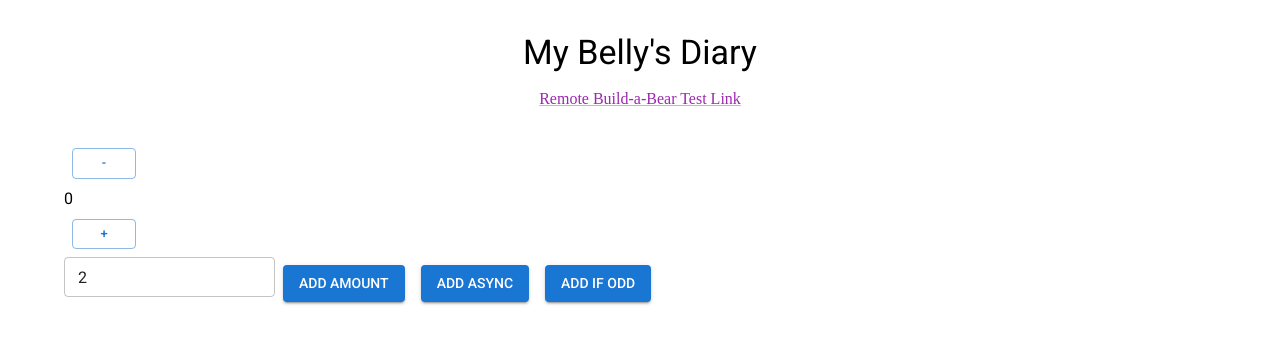
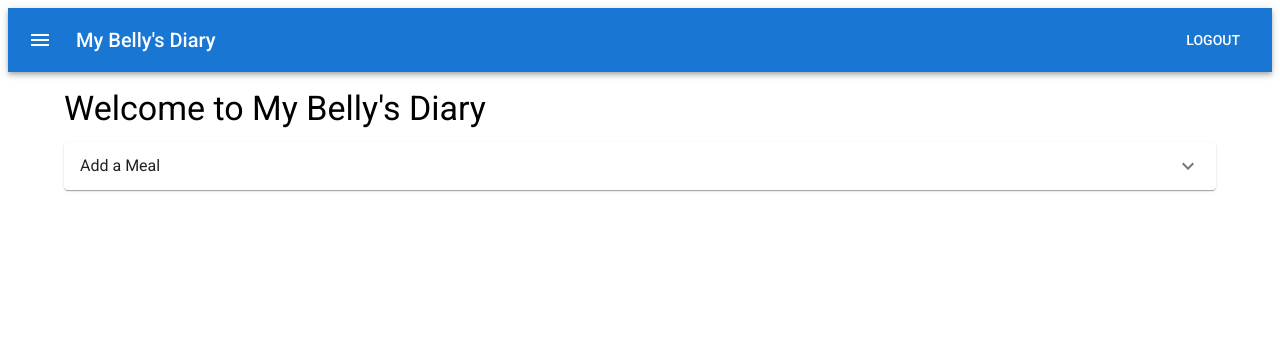
Before and after one commit to mungewrath/meal-journal, a Next.js app in the folder mbd-web/: page / in a window 1280 px wide. Shown: the top 344 px of the page. Built offline with nearby package versions, Linux system fonts and the light colour scheme; what @mui/material-nextjs would draw is missing.

Commit message:
Initial prototype of add a meal/symptom menu

```diff
--- a/mbd-web/src/app/page.tsx
+++ b/mbd-web/src/app/page.tsx
@@ -1,37 +1,171 @@
+"use client";
 import * as React from "react";
+import AppBar from "@mui/material/AppBar";
+import Box from "@mui/material/Box";
+import Toolbar from "@mui/material/Toolbar";
+import IconButton from "@mui/material/IconButton";
+import Typography from "@mui/material/Typography";
+import Button from "@mui/material/Button";
+import MenuIcon from "@mui/icons-material/Menu";
 import Container from "@mui/material/Container";
-import Box from "@mui/material/Box";
-import Typography from "@mui/material/Typography";
-import Link from "@mui/material/Link";
-import NextLink from "next/link";
-import { Counter } from "@/ui/Counter";
+import Accordion from "@mui/material/Accordion";
+import AccordionSummary from "@mui/material/AccordionSummary";
+import AccordionDetails from "@mui/material/AccordionDetails";
+import ExpandMoreIcon from "@mui/icons-material/ExpandMore";
+import TextField from "@mui/material/TextField";
+import Select, { SelectChangeEvent } from "@mui/material/Select";
+import MenuItem from "@mui/material/MenuItem";
+import FormControl from "@mui/material/FormControl";
+import InputLabel from "@mui/material/InputLabel";
+import DeleteIcon from "@mui/icons-material/Delete";
+import SaveIcon from "@mui/icons-material/Save";
+import RestaurantIcon from "@mui/icons-material/Restaurant";
+import HealingIcon from "@mui/icons-material/Healing";
+import { useState, useEffect } from "react";
 
 export default function Home() {
+  const [mealName, setMealName] = useState("");
+  const [date, setDate] = useState("");
+  const [selectedOption, setSelectedOption] = useState("meal");
+
+  const handleMealNameChange = (event: SelectChangeEvent<string>) => {
+    setMealName(event.target.value as string);
+  };
+
+  const handleDateChange = (event: React.ChangeEvent<HTMLInputElement>) => {
+    setDate(event.target.value);
+  };
+
+  const handleOptionChange = (option: string) => {
+    setSelectedOption(option);
+  };
+
+  useEffect(() => {
+    // Set the default date to today's date
+    const today = new Date().toISOString().split("T")[0];
+    setDate(today);
+
+    // Example of setting the date from a data call
+    // fetch('/api/getDate')
+    //   .then(response => response.json())
+    //   .then(data => setDate(data.date));
+  }, []);
+
   return (
     <div>
-      <main>
-        <Container maxWidth="lg">
+      <AppBar position="static">
+        <Toolbar>
+          <IconButton
+            edge="start"
+            color="inherit"
+            aria-label="menu"
+            sx={{ mr: 2 }}
+          >
+            <MenuIcon />
+          </IconButton>
+          <Typography variant="h6" component="div" sx={{ flexGrow: 1 }}>
+            My Belly&apos;s Diary
+          </Typography>
+          <Button color="inherit">Logout</Button>
+        </Toolbar>
+      </AppBar>
+      <Container>
+        <Box my={2}>
+          <Typography variant="h4" component="h1" gutterBottom>
+            Welcome to My Belly&apos;s Diary
+          </Typography>
+          <Accordion>
+            <AccordionSummary expandIcon={<ExpandMoreIcon />}>
+              <Typography>
+                {selectedOption === "meal" ? "Add a Meal" : "Add a Symptom"}
+              </Typography>
+            </AccordionSummary>
+            <AccordionDetails>
+              <Box
+                component="form"
+                sx={{ display: "flex", flexDirection: "column", gap: 2 }}
+              >
+                <Box sx={{ display: "flex", justifyContent: "space-between" }}>
+                  <Button
+                    variant={
+                      selectedOption === "meal" ? "contained" : "outlined"
+                    }
+                    startIcon={<RestaurantIcon />}
+                    onClick={() => handleOptionChange("meal")}
+                    sx={{ flexGrow: 1, mr: 1 }}
+                  >
+                    Meal
+                  </Button>
+                  <Button
+                    variant={
+                      selectedOption === "symptom" ? "contained" : "outlined"
+                    }
+                    startIcon={<HealingIcon />}
+                    onClick={() => handleOptionChange("symptom")}
+                    sx={{ flexGrow: 1, ml: 1 }}
+                  >
+                    Symptom
+                  </Button>
+                </Box>
                 <Box
                   sx={{
-              my: 4,
                     display: "flex",
-              flexDirection: "column",
-              justifyContent: "center",
-              alignItems: "center",
+                    flexDirection: { xs: "column", sm: "row" },
+                    gap: 2,
                   }}
                 >
-            <Typography variant="h4" component="h1" sx={{ mb: 2 }}>
-              My Belly&apos;s Diary
-            </Typography>
-            <Link href="/link" color="secondary" component={NextLink}>
-              Remote Build-a-Bear Test Link
-            </Link>
+                  <TextField
+                    label="Date"
+                    type="date"
+                    value={date}
+                    onChange={handleDateChange}
+                    InputLabelProps={{ shrink: true }}
+                    sx={{ flexGrow: 1 }}
+                  />
+                  <TextField
+                    label="Time"
+                    type="time"
+                    InputLabelProps={{ shrink: true }}
+                    sx={{ flexGrow: 1 }}
+                  />
                 </Box>
-          <Box>
-            <Counter />
+                {selectedOption === "meal" ? (
+                  <>
+                    <FormControl>
+                      <InputLabel>Meal Name</InputLabel>
+                      <Select value={mealName} onChange={handleMealNameChange}>
+                        <MenuItem value="Breakfast">Breakfast</MenuItem>
+                        <MenuItem value="Lunch">Lunch</MenuItem>
+                        <MenuItem value="Dinner">Dinner</MenuItem>
+                        <MenuItem value="Snack">Snack</MenuItem>
+                      </Select>
+                    </FormControl>
+                    <TextField label="Food" multiline rows={4} />
+                  </>
+                ) : (
+                  <TextField label="Symptom" multiline rows={4} />
+                )}
+                <Box sx={{ display: "flex", justifyContent: "space-between" }}>
+                  <Button
+                    variant="contained"
+                    color="secondary"
+                    startIcon={<DeleteIcon />}
+                  >
+                    Trash
+                  </Button>
+                  <Button
+                    variant="contained"
+                    color="primary"
+                    startIcon={<SaveIcon />}
+                  >
+                    Save
+                  </Button>
+                </Box>
+              </Box>
+            </AccordionDetails>
+          </Accordion>
         </Box>
       </Container>
-      </main>
       <footer></footer>
     </div>
   );
```
Lines whose indentation alone changed are shown as unchanged.
